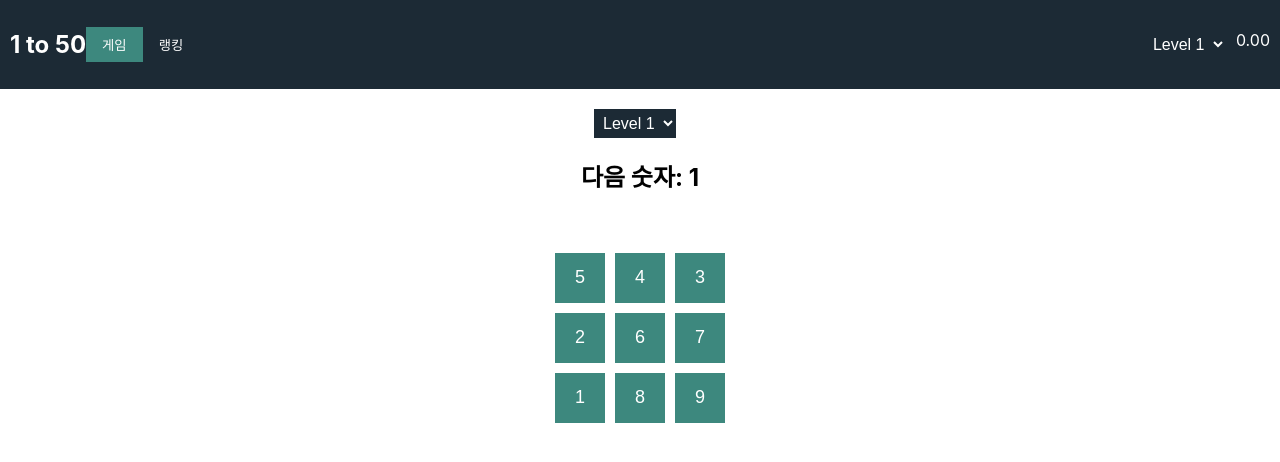
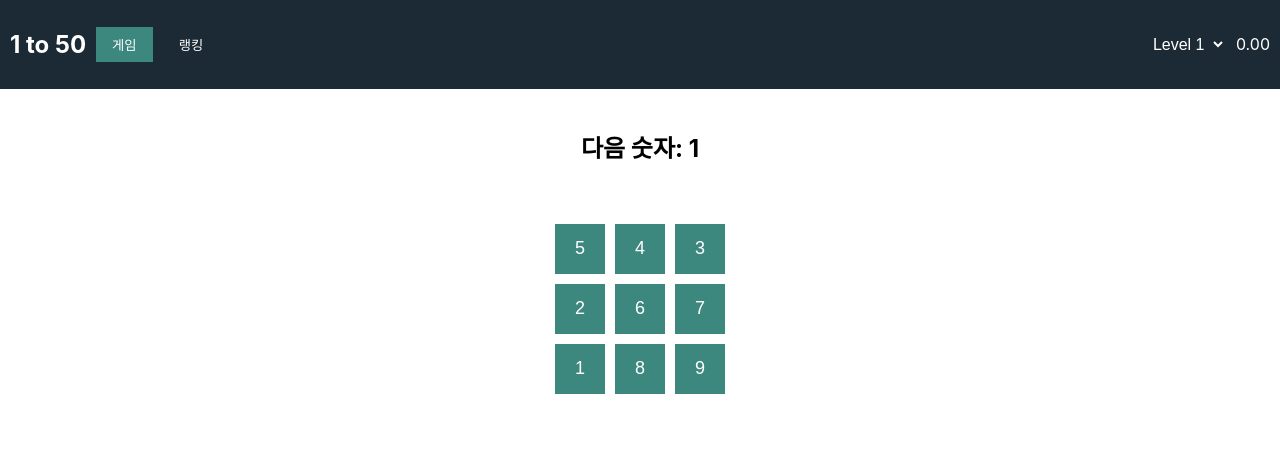
Before and after one commit to AND-SOPT-WEB/YoonJiLee, a React (Create React App) app in the folder week3_assignment/: page / in a window 1280 px wide. Shown: the top 462 px of the page. Built offline with nearby package versions, Linux system fonts and the light colour scheme.

Commit message:
feat: GameBoard- levelSelect 재배치, 수정

```diff
--- a/week3_assignment/src/App.jsx
+++ b/week3_assignment/src/App.jsx
@@ -1,16 +1,24 @@
 import React, { useState } from 'react';
 import Header from './components/Header/Header';
 import GameBoard from './components/Game/GameBoard';
-import Ranking from './components/Ranking/Ranking';
 
 function App() {
-  const [view, setView] = useState('game');
-  const[level, setLevel]= useState(1); // Level 상태 추가
+  const [level, setLevel] = useState(1);
+  const [view, setView] = useState('game'); // 'game' 또는 'ranking' 뷰 선택
+
+  const handleLevelChange = (newLevel) => {
+    setLevel(newLevel); // level을 업데이트하면 GameBoard도 이에 따라 그리드가 변경되게
+  };
+
+  const handleViewChange = (newView) => {
+    setView(newView);
+  };
 
   return (
     <div>
-      <Header view={view} onChangeView={setView} level={level} setLevel={setLevel} />
-      {view === 'game' ? <GameBoard level={level} setLevel={setLevel} /> : <Ranking />}
+      <Header view={view} onChangeView={handleViewChange} level={level} setLevel={handleLevelChange} />
+      {view === 'game' && <GameBoard level={level} />}
+
     </div>
   );
 }
--- a/week3_assignment/src/components/Game/GameBoard.jsx
+++ b/week3_assignment/src/components/Game/GameBoard.jsx
@@ -1,33 +1,33 @@
-import React, { useState, useEffect } from 'react';
+import React, { useState, useEffect, useRef } from 'react';
 import styled from '@emotion/styled';
+import LevelSelect from '../Game/LevelSelect';
+import Timer from '../Game/Timer';
 import Modal from '../Modal/Modal';
-import LevelSelect from './LevelSelect';
-import Timer from './Timer';
 
-
-function GameBoard() {
-  const [level, setLevel] = useState(1);
+function GameBoard({ level }) {
   const [numbers, setNumbers] = useState([]);
   const [nextNumber, setNextNumber] = useState(1);
   const [timer, setTimer] = useState(0);
   const [isRunning, setIsRunning] = useState(false);
   const [showModal, setShowModal] = useState(false);
+  const timerRef = useRef(null);
 
   useEffect(() => {
-    // 레벨이 변경될 때마다 숫자 초기화
     generateNumbers(level);
     resetGame();
   }, [level]);
 
   useEffect(() => {
-    // 타이머 작동
-    let timerId;
     if (isRunning) {
-      timerId = setInterval(() => {
+      timerRef.current = setInterval(() => {
         setTimer((prevTime) => prevTime + 0.01);
       }, 10);
+    } else if (!isRunning && timerRef.current) {
+      clearInterval(timerRef.current);
+      timerRef.current = null;
     }
-    return () => clearInterval(timerId);
+
+    return () => clearInterval(timerRef.current);
   }, [isRunning]);
 
   const generateNumbers = (level) => {
@@ -55,11 +55,14 @@ function GameBoard() {
     setTimer(0);
     setIsRunning(false);
     setShowModal(false);
+    if (timerRef.current) {
+      clearInterval(timerRef.current);
+      timerRef.current = null;
+    }
   };
 
   return (
     <BoardContainer>
-      <LevelSelect onLevelChange={(level) => setLevel(parseInt(level))} />
       <h2>다음 숫자: {nextNumber}</h2>
       <Timer time={timer} isRunning={isRunning} />
       <NumberGrid size={Math.sqrt(numbers.length)}>
--- a/week3_assignment/src/components/Header/Header.jsx
+++ b/week3_assignment/src/components/Header/Header.jsx
@@ -3,17 +3,17 @@ import styled from '@emotion/styled';
 import LevelSelect from '../Game/LevelSelect';
 import Timer from '../Game/Timer';
 
-function Header({ view, onChangeView }) {
+function Header({ view, onChangeView, level, setLevel }) {
   return (
     <HeaderContainer>
-        <div><h2>1 to 50</h2></div>
+      <div><h2>1 to 50</h2></div>
       <div>
         <MenuButton active={view === 'game'} onClick={() => onChangeView('game')}>게임</MenuButton>
         <MenuButton active={view === 'ranking'} onClick={() => onChangeView('ranking')}>랭킹</MenuButton>
       </div>
       {view === 'game' && (
-        <div style={{ display: 'flex', justifyContent: 'flex-end', marginLeft: 'auto'}}>
-          <LevelSelect />
+        <div style={{ marginLeft: 'auto', display: 'flex', alignItems: 'center' }}>
+          <LevelSelect level={level} onLevelChange={(newLevel) => setLevel(parseInt(newLevel))} />
           <Timer />
         </div>
       )}
@@ -37,6 +37,7 @@ const MenuButton = styled.button`
   border: none;
   padding: 8px 16px;
   cursor: pointer;
+  margin-left: 10px;
 
   &:hover {
     background-color: #3d887e;
```
